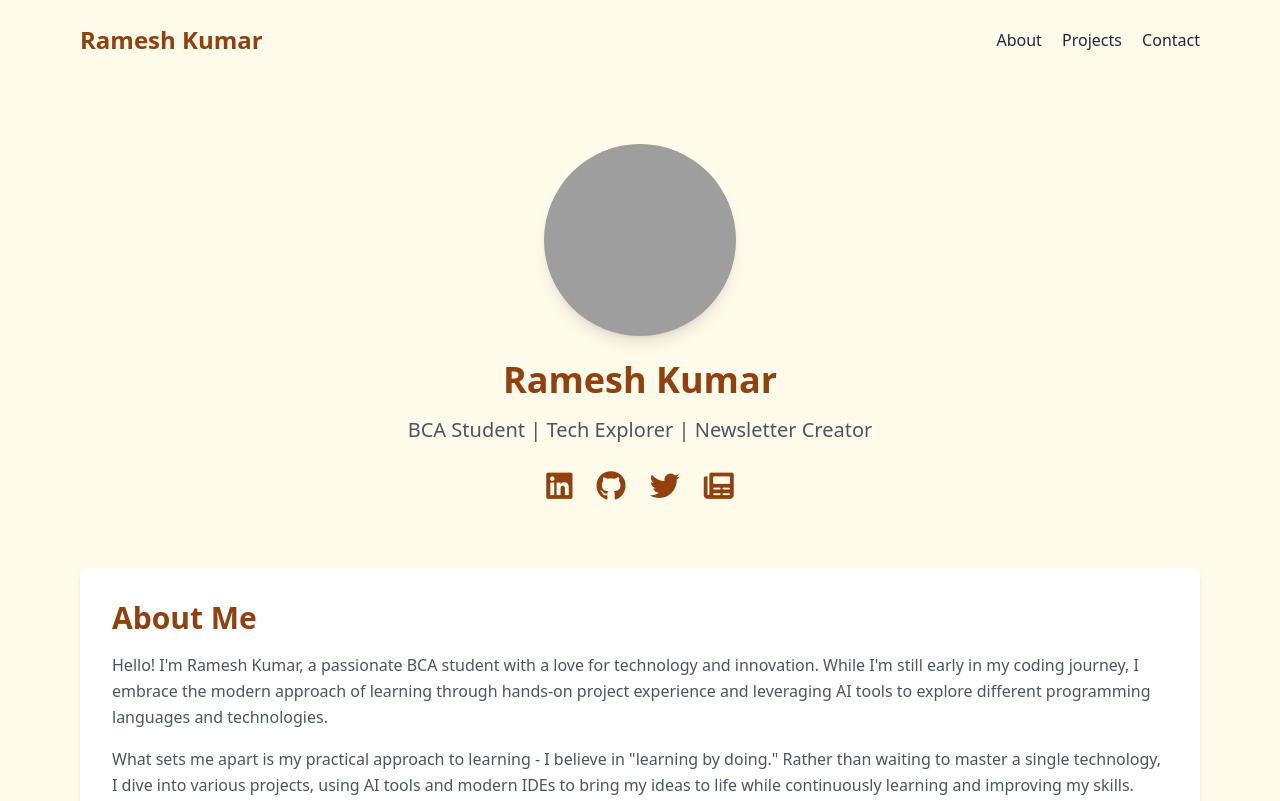
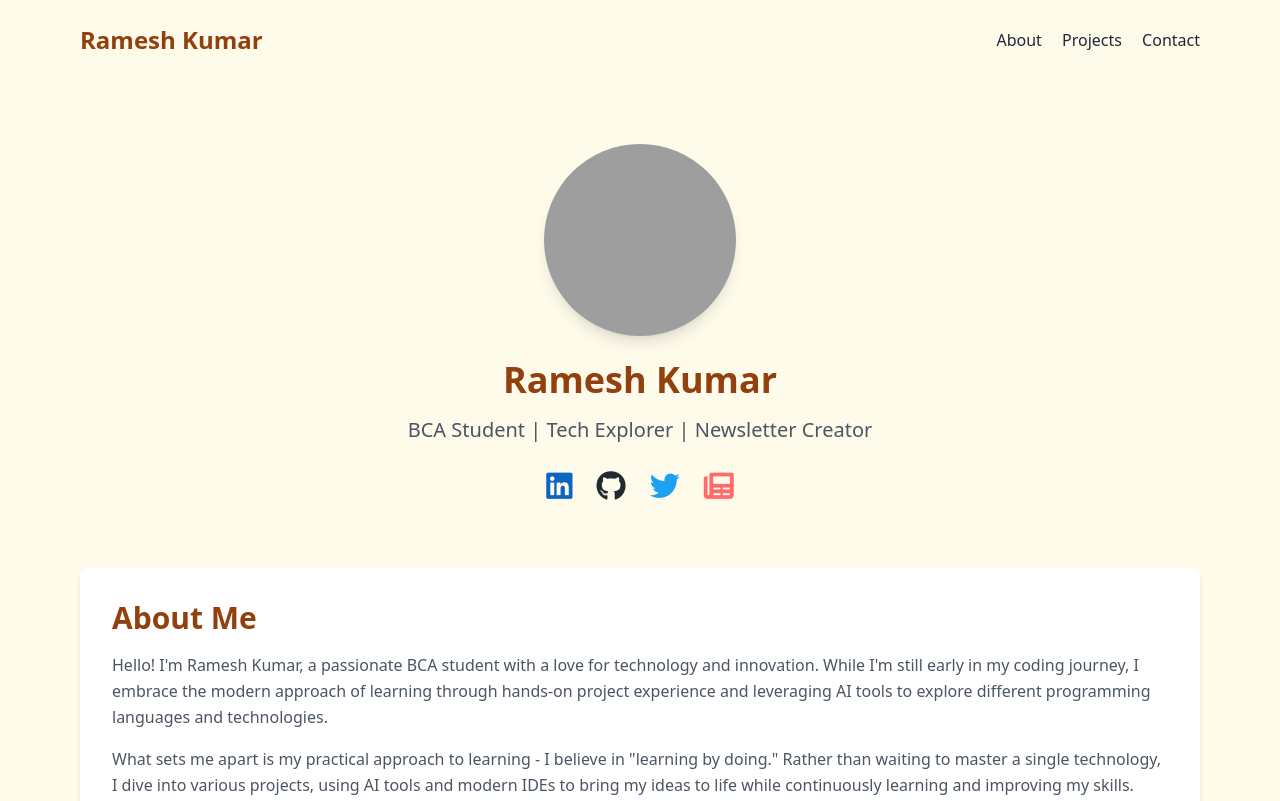
Before and after one commit to Rameh-Kumar/Rameh-Kumar.github.io, a plain HTML site: page index.html in a window 1280 px wide. Shown: the top 801 px of the page. Drawn offline with nearby package versions, Linux system fonts and the light colour scheme; grey boxes are pictures that could not be loaded.

Commit message:
Update social media icons to original brand colors

```diff
--- a/index.html
+++ b/index.html
@@ -26,19 +26,19 @@
             <h1 class="text-4xl font-bold mb-4 text-amber-800">Ramesh Kumar</h1>
             <p class="text-xl text-gray-600 mb-6">BCA Student | Tech Explorer | Newsletter Creator</p>
             <div class="flex justify-center space-x-6">
-                <a href="https://www.linkedin.com/in/ramesh-tech-founder/" target="_blank" class="text-amber-800 hover:text-amber-900 transition-transform hover:scale-110" title="Connect on LinkedIn">
+                <a href="https://www.linkedin.com/in/ramesh-tech-founder/" target="_blank" class="text-[#0A66C2] hover:text-[#004182] transition-transform hover:scale-110" title="Connect on LinkedIn">
                     <i class="fab fa-linkedin text-3xl"></i>
                     <span class="sr-only">LinkedIn Profile</span>
                 </a>
-                <a href="https://github.com/Rameh-Kumar" target="_blank" class="text-amber-800 hover:text-amber-900 transition-transform hover:scale-110" title="Check out my GitHub">
+                <a href="https://github.com/Rameh-Kumar" target="_blank" class="text-[#24292e] hover:text-[#000000] transition-transform hover:scale-110" title="Check out my GitHub">
                     <i class="fab fa-github text-3xl"></i>
                     <span class="sr-only">GitHub Profile</span>
                 </a>
-                <a href="https://x.com/GoatRameshSahni" target="_blank" class="text-amber-800 hover:text-amber-900 transition-transform hover:scale-110" title="Follow on X (Twitter)">
+                <a href="https://x.com/GoatRameshSahni" target="_blank" class="text-[#1DA1F2] hover:text-[#0d8ed9] transition-transform hover:scale-110" title="Follow on X (Twitter)">
                     <i class="fab fa-twitter text-3xl"></i>
                     <span class="sr-only">X (Twitter) Profile</span>
                 </a>
-                <a href="https://www.aetherbrief.com" target="_blank" class="text-amber-800 hover:text-amber-900 transition-transform hover:scale-110" title="Subscribe to AetherBrief">
+                <a href="https://www.aetherbrief.com" target="_blank" class="text-[#ff6b6b] hover:text-[#ff4f4f] transition-transform hover:scale-110" title="Subscribe to AetherBrief">
                     <i class="fas fa-newspaper text-3xl"></i>
                     <span class="sr-only">AetherBrief Newsletter</span>
                 </a>
```
Also changed, not shown: 1 other file.
